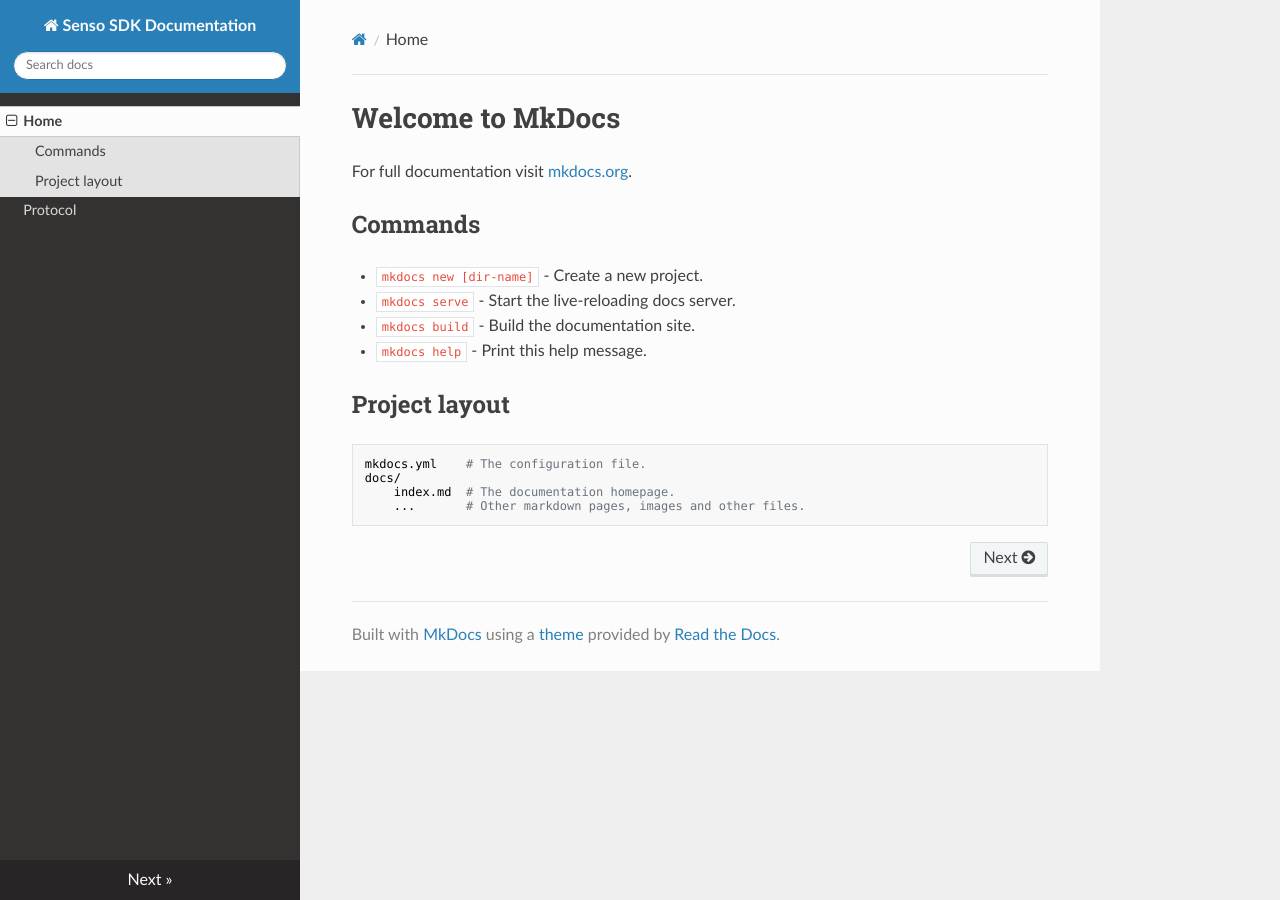
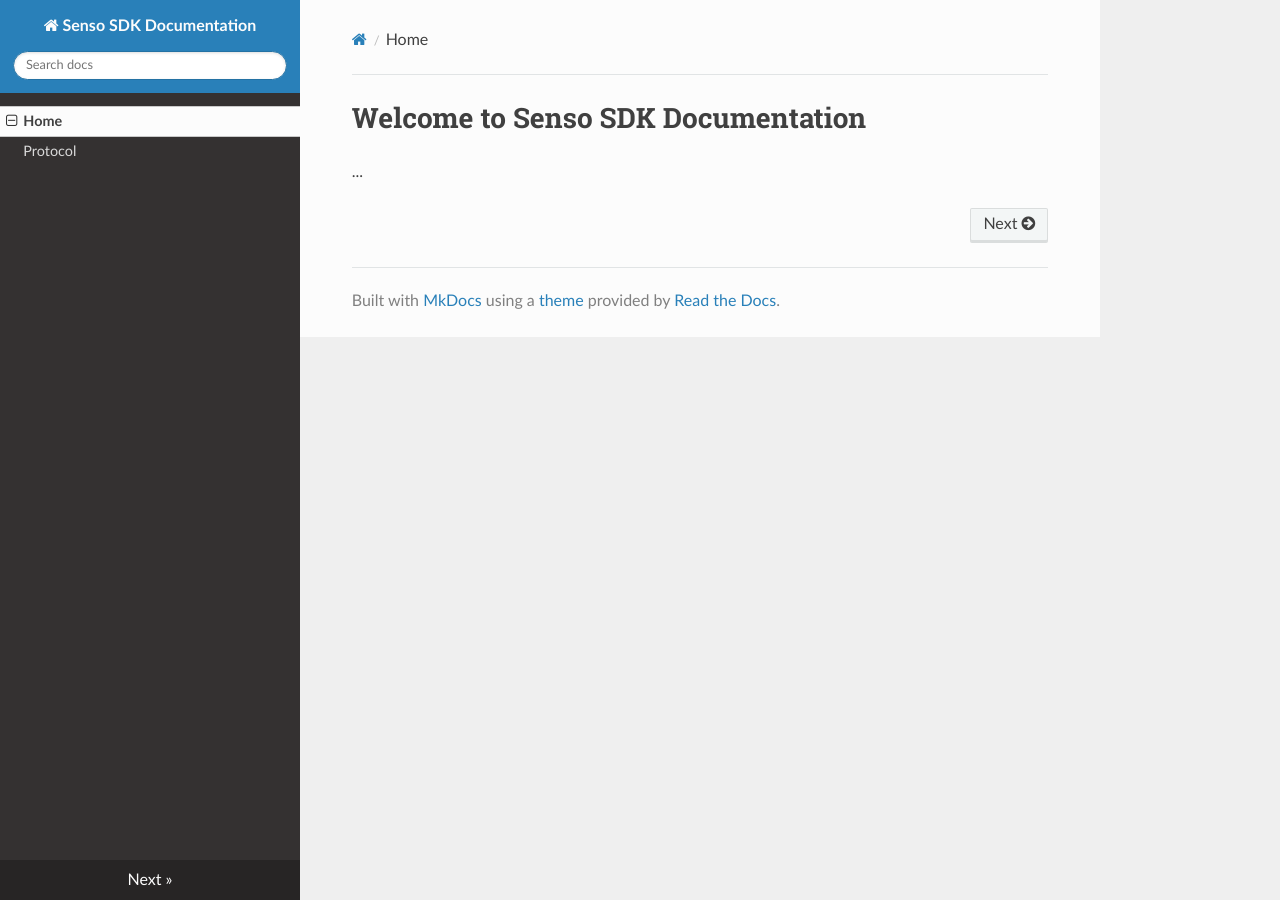
Before and after one commit to paintenzero/senso-docs, an MkDocs documentation site: the page built from docs/index.md, in a window 1280 px wide. Built offline with MkDocs 1.6.1, drawn with Linux system fonts in a browser that asks for light colours; nearby versions of some CDN libraries; old or Windows-style settings are respelled for this version of MkDocs.

Commit message:
Index change

```diff
--- a/docs/index.md
+++ b/docs/index.md
@@ -1,17 +1,3 @@
-# Welcome to MkDocs
+# Welcome to Senso SDK Documentation
 
-For full documentation visit [mkdocs.org](http://mkdocs.org).
-
-## Commands
-
-* `mkdocs new [dir-name]` - Create a new project.
-* `mkdocs serve` - Start the live-reloading docs server.
-* `mkdocs build` - Build the documentation site.
-* `mkdocs help` - Print this help message.
-
-## Project layout
-
-    mkdocs.yml    # The configuration file.
-    docs/
-        index.md  # The documentation homepage.
-        ...       # Other markdown pages, images and other files.
+...
```
Also changed, not shown: docs/net_protocol.md (+2 -0 lines).
